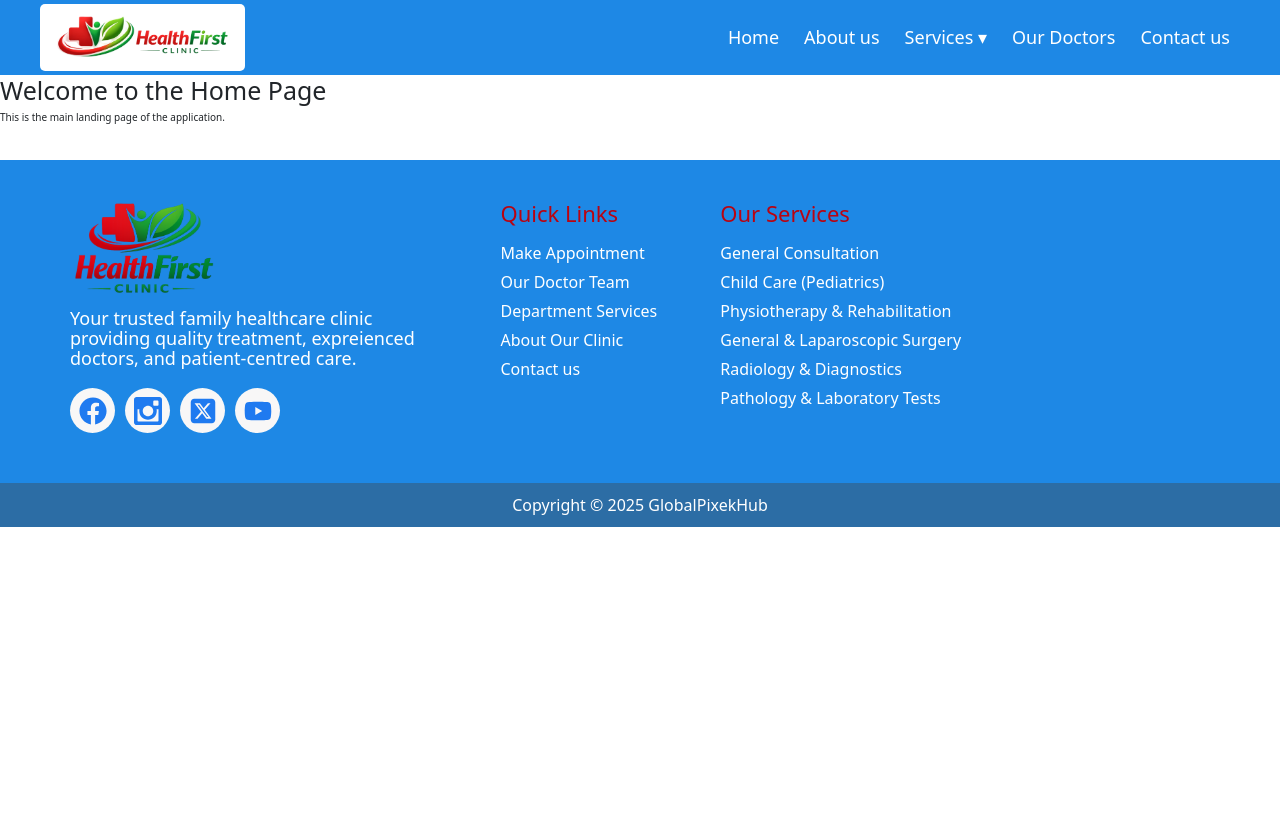
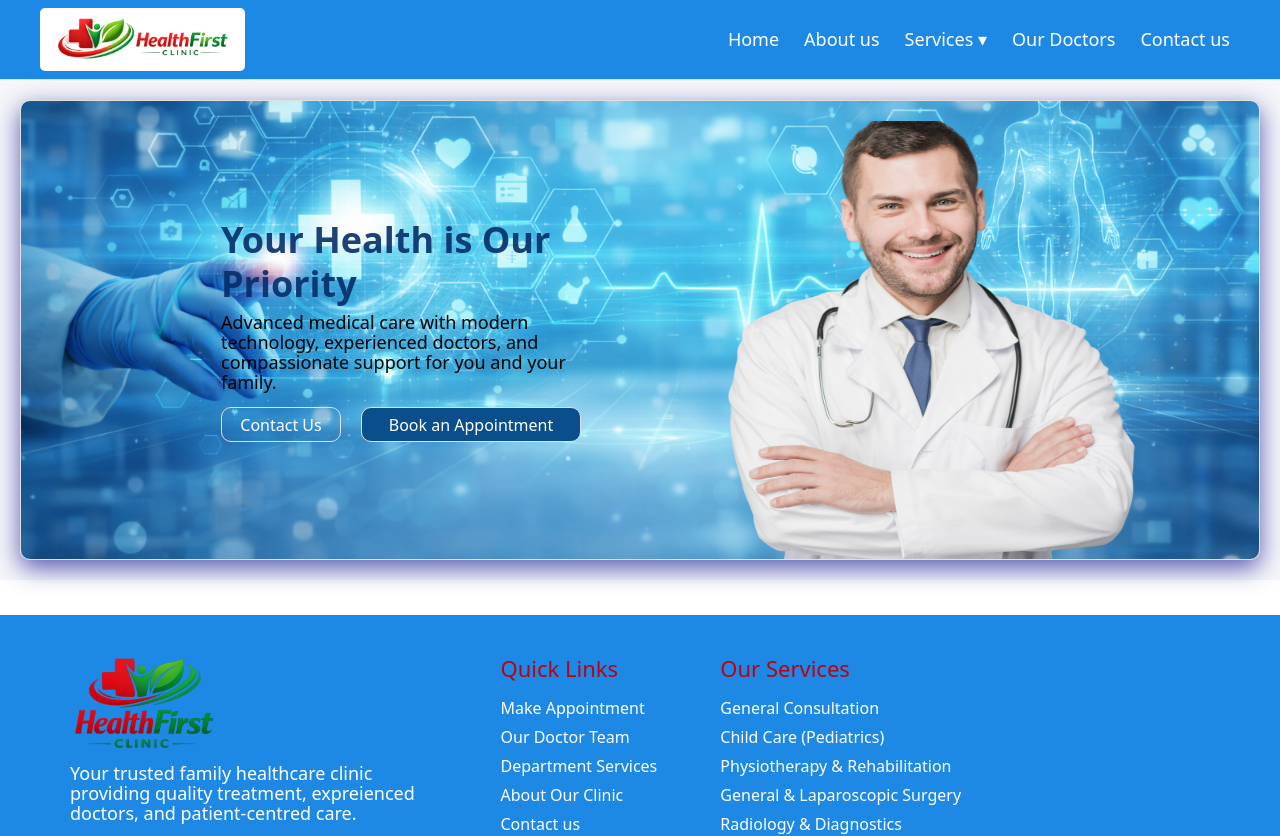
Before and after one commit to tufail-ahmad/HealthFirstClinic, a React (Vite) app: page / in a window 1280 px wide. Shown: the top 836 px of the page. Before the commit the page ends 800 px from the top, so only its background shows below. Built offline with nearby package versions, Linux system fonts and the light colour scheme.

Commit message:
desktop hero banner has been completed

```diff
--- a/src/components/Header.jsx
+++ b/src/components/Header.jsx
@@ -3,6 +3,7 @@ import styles from "./Header.module.css";
 import { useEffect, useRef, useState } from "react";
 
 function Header() {
+  const isMobile = window.innerWidth <= 768;
   const location = useLocation();
   const [menuStatus, setMenuStatus] = useState(false);
   const [open, setOpen] = useState(false);
@@ -11,13 +12,17 @@ function Header() {
 
   const handleMouseEnter = () => {
     clearTimeout(timerRef.current);
-    setOpen(true);
+    if (!isMobile) setOpen(true);
   };
 
   const handleMouseLeave = () => {
     timerRef.current = setTimeout(() => {
-      setOpen(false);
+      if (!isMobile) setOpen(false);
     }, 50);
+  };
+
+  const handleOnClick = () => {
+    if (isMobile) setOpen((prev) => !prev);
   };
 
   useEffect(() => {
@@ -85,6 +90,7 @@ function Header() {
               }`}
               onMouseEnter={handleMouseEnter}
               onMouseLeave={handleMouseLeave}
+              onClick={handleOnClick}
             >
               <Link
                 to="/services"
@@ -102,6 +108,29 @@ function Header() {
                 <li>
                   <Link to="/services/general-consultation">
                     General Consultation
+                  </Link>
+                </li>
+                <li>
+                  <Link to="/services/child-care">Child Care (Pediatrics)</Link>
+                </li>
+                <li>
+                  <Link to="/services/physiotherapy-rehabilitation">
+                    Physiotherapy & Rehabilitation
+                  </Link>
+                </li>
+                <li>
+                  <Link to="/services/general-laparoscopic-surgery">
+                    General & Laparoscopic Surgery
+                  </Link>
+                </li>
+                <li>
+                  <Link to="/services/radiology-diagnostics">
+                    Radiology & Diagnostics
+                  </Link>
+                </li>
+                <li>
+                  <Link to="/services/pathology-Laboratory-tests">
+                    Pathology & Laboratory Tests
                   </Link>
                 </li>
               </ul>
--- a/src/components/Header.module.css
+++ b/src/components/Header.module.css
@@ -2,8 +2,9 @@
   background-color: var(--primary-color);
   display: flex;
   align-items: center;
-  height: 75px;
+  height: 80px;
   padding: 0 40px;
+  border-bottom: 1px solid var(--border-color);
 }
 
 .menu-web {
@@ -46,7 +47,7 @@
 
 .logo {
   background-color: white;
-  padding: 5px 10px;
+  padding: 3px 10px;
   border-radius: 5px;
 }
 
@@ -187,6 +188,48 @@
   .logo img {
     width: 165px;
     object-fit: contain;
+  }
+
+  /* sub menu item */
+  .services-item {
+    position: relative;
+  }
+
+  /* Dropdown Menu ul */
+
+  .dropdown {
+    list-style: none;
+    position: absolute;
+    top: 32px;
+    left: -80px;
+    display: none;
+    background: var(--primary-color);
+    z-index: 1000;
+    width: 300px;
+    padding: 0;
+    border-radius: 10px;
+    border: 1px solid var(--border-color);
+    box-shadow: 0 8px 24px rgba(58, 58, 163, 0.842);
+  }
+
+  .dropdown.show {
+    display: block;
+  }
+
+  .dropdown.show li {
+    width: 100%;
+  }
+
+  .dropdown.show li a {
+    display: block;
+    padding: 5px 0;
+    color: var(--text-light);
+    font-size: 1.6rem;
+    display: inline-block;
+  }
+
+  .dropdown.show li a:hover {
+    color: red;
   }
 }
 
--- /dev/null
+++ b/src/components/HeroBanner.jsx
@@ -0,0 +1,5 @@
+import styles from "./HeroBanner.module.css";
+
+export default function HeroBanner({ children }) {
+  return <div className={styles.heroBanner}>{children}</div>;
+}
--- /dev/null
+++ b/src/components/HeroBanner.module.css
@@ -0,0 +1,5 @@
+.heroBanner {
+  background-color: var(--bg-secondary);
+  padding: 20px;
+  height: 500px;
+}
--- a/src/pages/Home.jsx
+++ b/src/pages/Home.jsx
@@ -1,9 +1,28 @@
+import HeroBanner from "../components/HeroBanner";
+import styles from "./Home.module.css";
+
 function Home() {
   return (
-    <div>
-      <h1>Welcome to the Home Page</h1>
-      <p>This is the main landing page of the application.</p>
-    </div>
+    <HeroBanner>
+      <div className={styles.bannerContainer}>
+        <div className={styles.leftColumn}>
+          <h1 className={styles.mainHeading}>Your Health is Our Priority</h1>
+          <p>
+            Advanced medical care with modern technology, experienced doctors,
+            and compassionate support for you and your family.
+          </p>
+          <div className={styles["button-container"]}>
+            <button className={styles.primaryButton}>Contact Us</button>
+            <button className={styles.secondaryButton}>
+              Book an Appointment
+            </button>
+          </div>
+        </div>
+        <div className={styles.rightColumn}>
+          <img src="/images/d1.png" alt="doctor" />
+        </div>
+      </div>
+    </HeroBanner>
   );
 }
 
--- /dev/null
+++ b/src/pages/Home.module.css
@@ -0,0 +1,84 @@
+.bannerContainer {
+  width: 100%;
+  height: 100%;
+  border-radius: 10px;
+  border: 1px solid var(--border-color);
+  box-shadow: 0 8px 24px rgba(58, 58, 163, 0.842);
+  background: url(/images/heroBannerImg.png) no-repeat center center / cover;
+  display: flex;
+}
+
+.leftColumn {
+  flex-basis: 50%;
+  display: flex;
+  flex-direction: column;
+  justify-content: center;
+  padding-left: 200px;
+}
+
+.mainHeading {
+  font-size: 3.6rem;
+  color: #042d66e5;
+  font-weight: 700;
+  margin-bottom: -8px;
+}
+
+.leftColumn p {
+  width: 400px;
+  font-size: 1.8rem;
+  font-weight: 500;
+  line-height: 20px;
+  margin: 15px 0;
+  color: #000000;
+}
+
+.button-container {
+  display: flex;
+  gap: 20px;
+}
+
+.primaryButton {
+  width: 120px;
+  font-size: 1.6rem;
+  border-radius: 10px;
+  border: 1px solid var(--border-color);
+  font-weight: 500;
+  background-color: transparent;
+  color: var(--text-light);
+  padding: 5px 10px;
+  height: 35px;
+  transition: all 0.3s ease;
+}
+
+.primaryButton:hover {
+  background-color: #0a4f8b;
+  border: 1px solid #0a4f8b;
+}
+
+.secondaryButton {
+  width: 220px;
+  font-size: 1.6rem;
+  border-radius: 10px;
+  border: 1px solid var(--border-color);
+  font-weight: 500;
+  background-color: #0a4f8b;
+  color: var(--text-light);
+  padding: 5px 20px;
+  height: 35px;
+  transition: all 0.3s ease;
+}
+
+.secondaryButton:hover {
+  background-color: white;
+  color: #000000;
+}
+
+.rightColumn {
+  flex-basis: 50%;
+  padding: 20px 60px 0 20px;
+}
+
+.rightColumn img {
+  width: 95%;
+  height: 100%;
+}
```
Also changed, not shown: public/images/d1.png (added), public/images/heroBannerImg.png (added).
